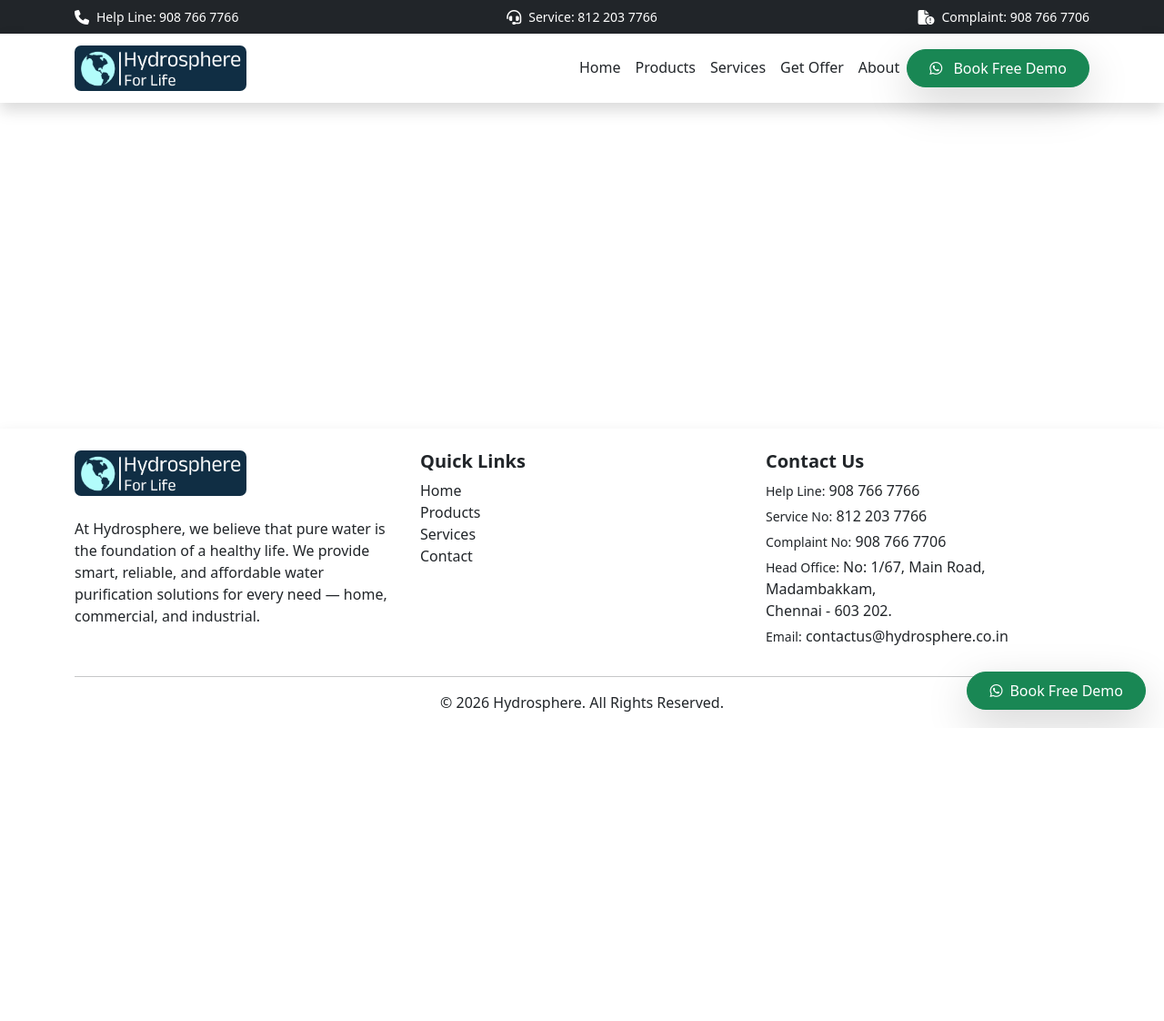
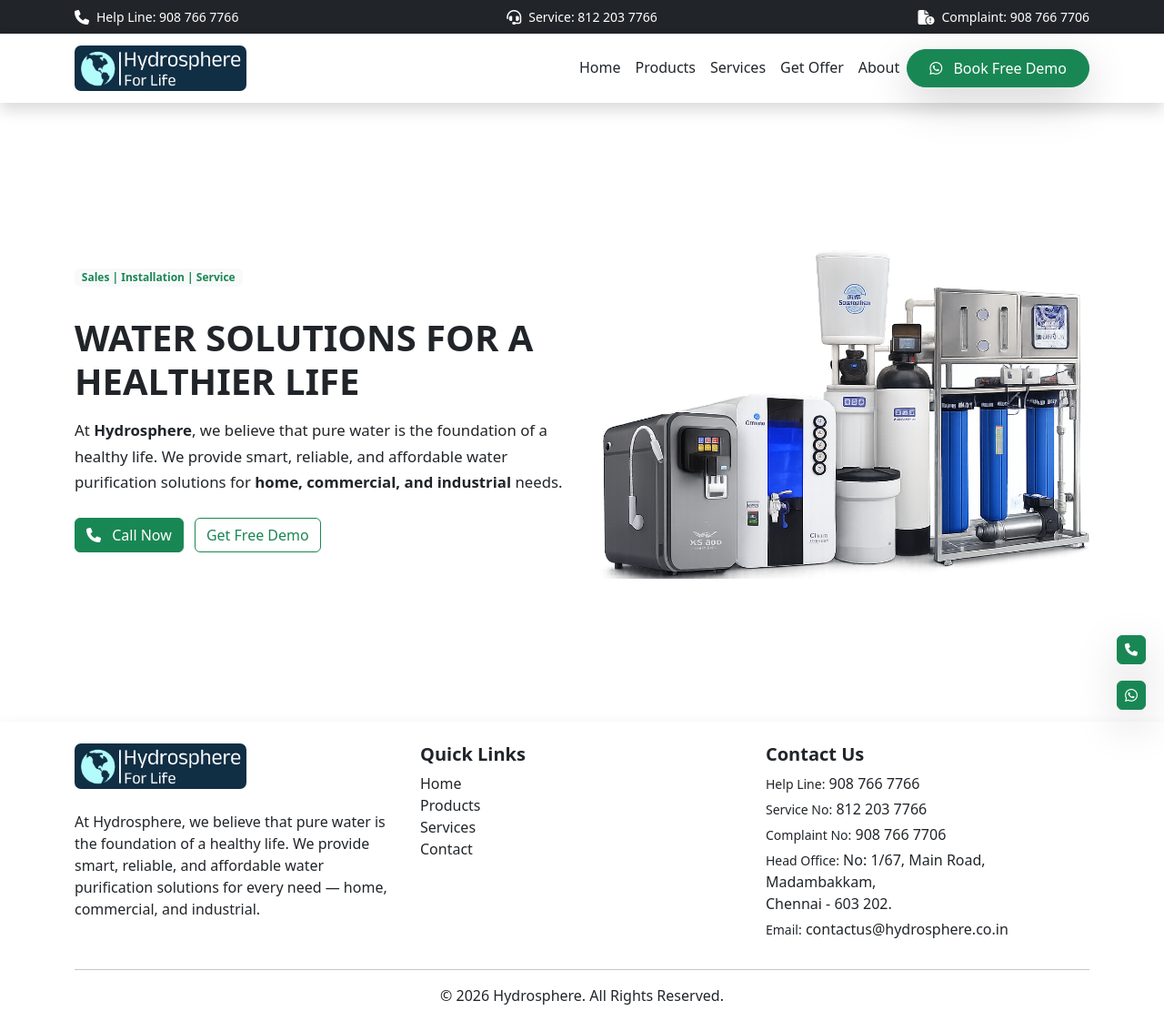
Before and after one commit to Jayaprakashdev/hydrosphereHTML, a PHP site: page / in a window 1280 px wide. Shown: the whole page at 91% size. Before the commit the page ends 800 px from the top, so only its background shows below. Run offline with PHP 8.4, Linux system fonts and the light colour scheme.

Commit message:
home page banner design

```diff
--- a/assets/css/style.css
+++ b/assets/css/style.css
@@ -15,6 +15,15 @@
   box-shadow: 0 4px 15px rgba(0, 0, 0, 0.2);
   transition: 0.3s;
   z-index: 999;
+  height: 32px;
+  width: 32px;
+}
+
+.phone-btn{
+    bottom: 70px;
+}
+.phone-btn i{
+    font-size: 14px;
 }
 
 .attractive-btn {
@@ -32,9 +41,29 @@ a:focus-visible{
     outline: none;
 }
 
-/* Smaller logo on mobile */
-@media (max-width: 576px) {
-    .logo {
+.hydro-banner {
+  min-height: 85vh;
+  padding: 60px 0;
+}
+
+.hydro-banner h1 {
+  font-size: 2.5rem;
+}
+
+.hydro-banner p {
+  font-size: 1.05rem;
+  line-height: 1.7;
+}
+
+.banner-img {
+  max-height: 420px;
+}
+
+@media (max-width: 768px) {
+  .hydro-banner h1 {
+    font-size: 2rem;
+  }
+  .logo {
         max-height: 40px;
     }
 }
--- a/index.html
+++ b/index.html
@@ -115,7 +115,46 @@
     <!-- HEADER END -->
 
     <main class="flex-fill">
-        <!-- Your page content here -->
+        <section class="hydro-banner d-flex align-items-center">
+            <div class="container">
+                <div class="row align-items-center">
+
+                    <!-- Text Content -->
+                    <div class="col-lg-6 col-md-12">
+                        <span class="badge bg-light text-success mb-3">
+                            Sales | Installation | Service
+                        </span>
+
+                        <h1 class="fw-bold mt-3">
+                            WATER SOLUTIONS FOR A <br class="d-none d-md-block"> HEALTHIER LIFE
+                        </h1>
+
+                        <p class="mt-3">
+                            At <strong>Hydrosphere</strong>, we believe that pure water is the foundation of a healthy
+                            life.
+                            We provide smart, reliable, and affordable water purification solutions for
+                            <strong>home, commercial, and industrial</strong> needs.
+                        </p>
+
+                        <div class="mt-4">
+                            <a href="tel:9087667766" class="btn btn-success me-2 mb-2">
+                                <i class="fa-solid fa-phone me-2"></i> Call Now
+                            </a>
+                            <a href="https://wa.me/919087667766?text=Hello%20Hydrosphere," target="_blank" class="btn btn-outline-success mb-2">
+                                Get Free Demo
+                            </a>
+                        </div>
+                    </div>
+
+                    <!-- Image -->
+                    <div class="col-lg-6 col-md-12 text-center mt-4 mt-lg-0">
+                        <img src="/assets/images/banner-image.png" alt="Hydrosphere Water Purifier"
+                            class="img-fluid banner-img">
+                    </div>
+
+                </div>
+            </div>
+        </section>
     </main>
 
     <!-- FOOTER START -->
@@ -196,10 +235,13 @@
     </footer>
     <!-- FOOTER END -->
 
-    <!-- WhatsApp Floating Button -->
-    <a href="https://wa.me/919087667766?text=Hello%20Hydrosphere," target="_blank" class="whatsapp-btn btn btn-success rounded-pill px-4 py-2 shadow-lg">
-        <i class="fa-brands fa-whatsapp me-2"></i>
-        Book Free Demo
+    <!-- WhatsApp phone Floating Button -->
+    <a href="tel:9087667766" class="whatsapp-btn phone-btn btn btn-success px-2 py-2 shadow-lg">
+        <i class="fa-solid fa-phone"></i>
+    </a>
+    <a href="https://wa.me/919087667766?text=Hello%20Hydrosphere," target="_blank"
+        class="whatsapp-btn btn btn-success px-2 py-2 shadow-lg">
+        <i class="fa-brands fa-whatsapp"></i>
     </a>
 
     <!-- Bootstrap JS -->
```
Also changed, not shown: assets/images/banner-image.png (added).
